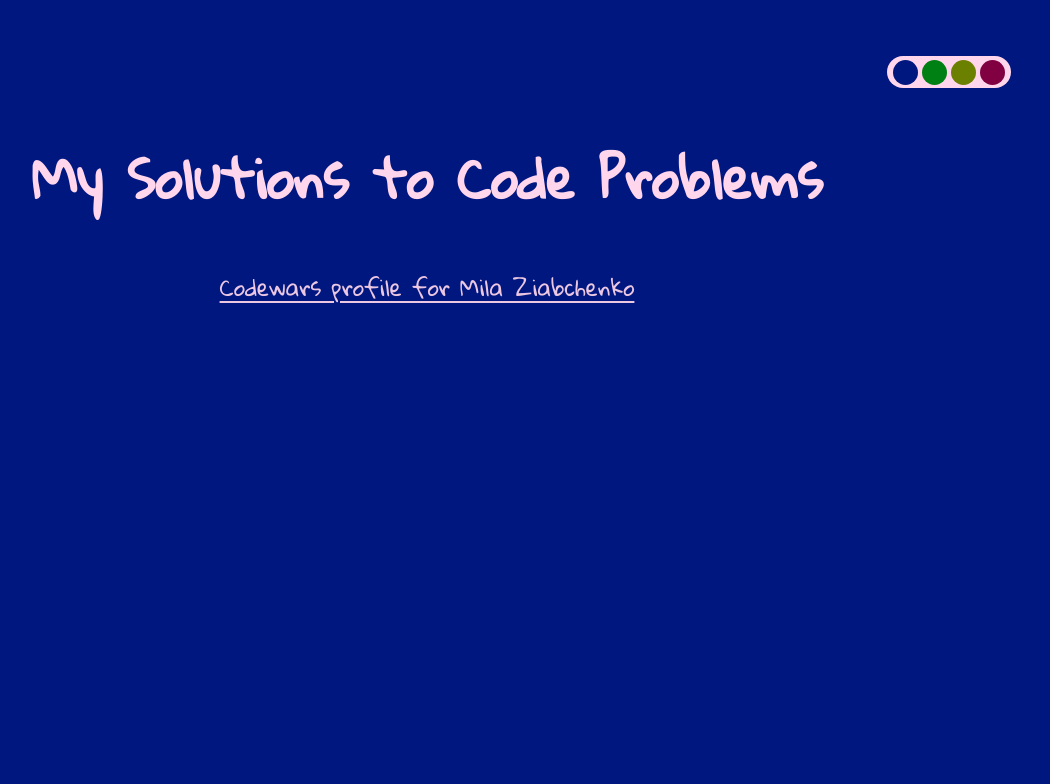
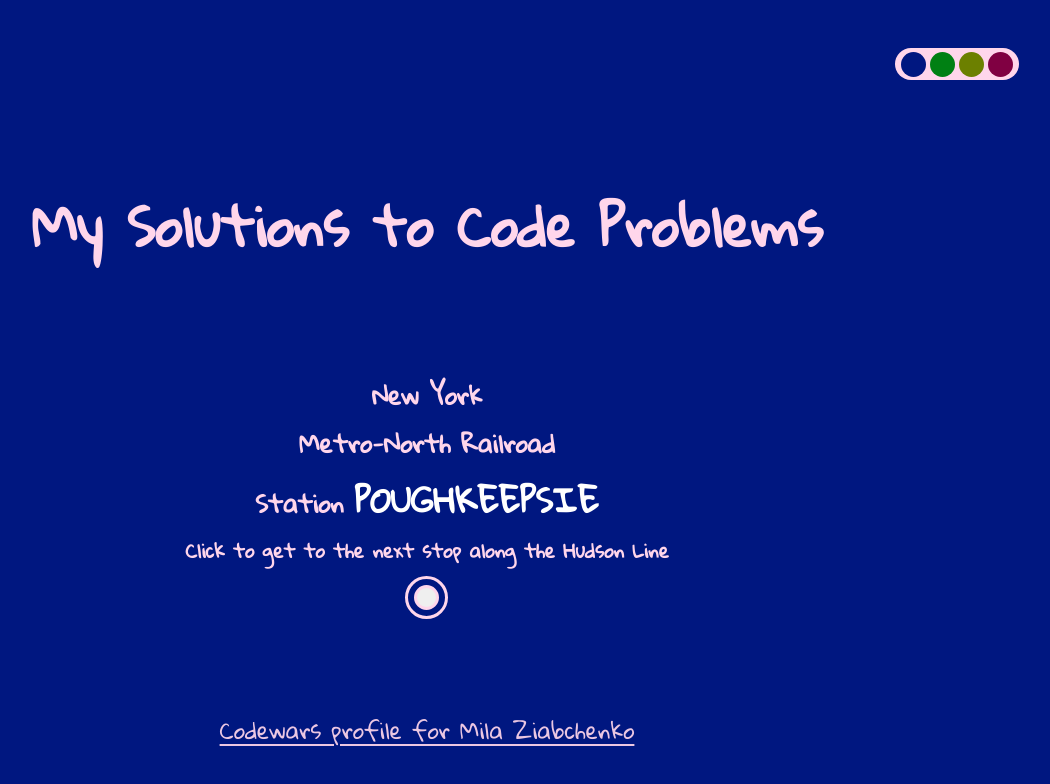
Before and after one commit to MilaZiabchenko/JavaScript-coding-challenges, a plain HTML site: page index.html in a window 1280 px wide. Shown: the whole page, without its empty margins (213-1263 px from the left). Drawn offline with Linux system fonts and the light colour scheme.

```diff
--- a/index.html
+++ b/index.html
@@ -18,17 +18,30 @@
     <title>Coding Challenges</title>
   </head>
   <body>
-    <div id="buttons" class="buttons">
+    <nav id="buttons" class="buttons">
       <button type="button" class="blue-background"></button>
       <button type="button" class="green-background"></button>
       <button type="button" class="khaki-background"></button>
       <button type="button" class="berry-background"></button>
-    </div>
+    </nav>
+    <header>
+      <h1>My Solutions to Code Problems</h1>
+    </header>
 
-    <h1>My Solutions to Code Problems</h1>
+    <section class="stations">
+      <h2>New York</h2>
+      <h2>Metro-North Railroad</h2>
+      <h2>Station <span>Poughkeepsie</span></h2>
+      <h3 id="dynamic-text">
+        Click to get to the next stop along the Hudson Line
+      </h3>
+      <button id="next-stop" class="next-station" type="button"></button>
+    </section>
 
-    <a href="https://www.codewars.com/users/MilaZiabchenko" target="_blank"
-      >Codewars profile for Mila Ziabchenko</a
-    >
+    <footer>
+      <a href="https://www.codewars.com/users/MilaZiabchenko" target="_blank"
+        >Codewars profile for Mila Ziabchenko</a
+      >
+    </footer>
   </body>
 </html>
--- a/js/linkedinchallenges.js
+++ b/js/linkedinchallenges.js
@@ -148,3 +148,16 @@
 
 localStorage.backgroundColor &&
   (document.body.className = localStorage.backgroundColor);
+
+// Challenge 7
+
+// Make up a food truck
+const getCombinedMenu = menus => [...new Set(menus.flat())];
+
+const combinedMenu = getCombinedMenu([
+  ['pizza', 'cheese', 'pineapple', 'maize'],
+  ['pizza', 'chicken', 'tomatoes', 'onions'],
+  ['pizza', 'tomatoes', 'mushrooms', 'onions', 'pepper'],
+]);
+
+console.log(combinedMenu);
--- a/style.css
+++ b/style.css
@@ -1,11 +1,23 @@
+:root {
+  --primary-color: hsl(329, 100%, 92%);
+}
+
+* {
+  margin: 0;
+  padding: 0;
+  box-sizing: border-box;
+}
+
 body {
+  min-height: 100vh;
   display: flex;
   flex-direction: column;
-  place-items: center;
+  justify-content: space-between;
+  align-items: center;
   padding: 3rem;
   font-family: 'Gloria Hallelujah', cursive;
   text-align: center;
-  color: hsl(329, 100%, 92%);
+  color: var(--primary-color);
   background-color: hsl(229, 100%, 25%);
 }
 
@@ -17,7 +29,7 @@
   display: flex;
   align-items: center;
   justify-content: center;
-  background-color: hsl(329, 100%, 92%);
+  background-color: var(--primary-color);
 }
 
 button {
@@ -45,14 +57,27 @@
   background-color: hsl(329, 100%, 25%);
 }
 
+button.next-station {
+  margin-top: 1rem;
+  border: 3px solid var(--primary-color);
+  outline: 3px solid var(--primary-color);
+  outline-offset: 6px;
+}
+
 h1 {
   font-size: calc(1.85rem + 1.85vw);
+}
+
+span {
+  font-size: calc(1.25rem + 1vw);
+  text-transform: uppercase;
+  color: hsl(329, 100%, 100%);
 }
 
 a {
   transition: 500ms ease-in-out;
   font-size: calc(1rem + 0.5vw);
-  color: hsl(329, 100%, 92%);
+  color: var(--primary-color);
   text-underline-offset: 5px;
   opacity: 0.92;
 }
```
